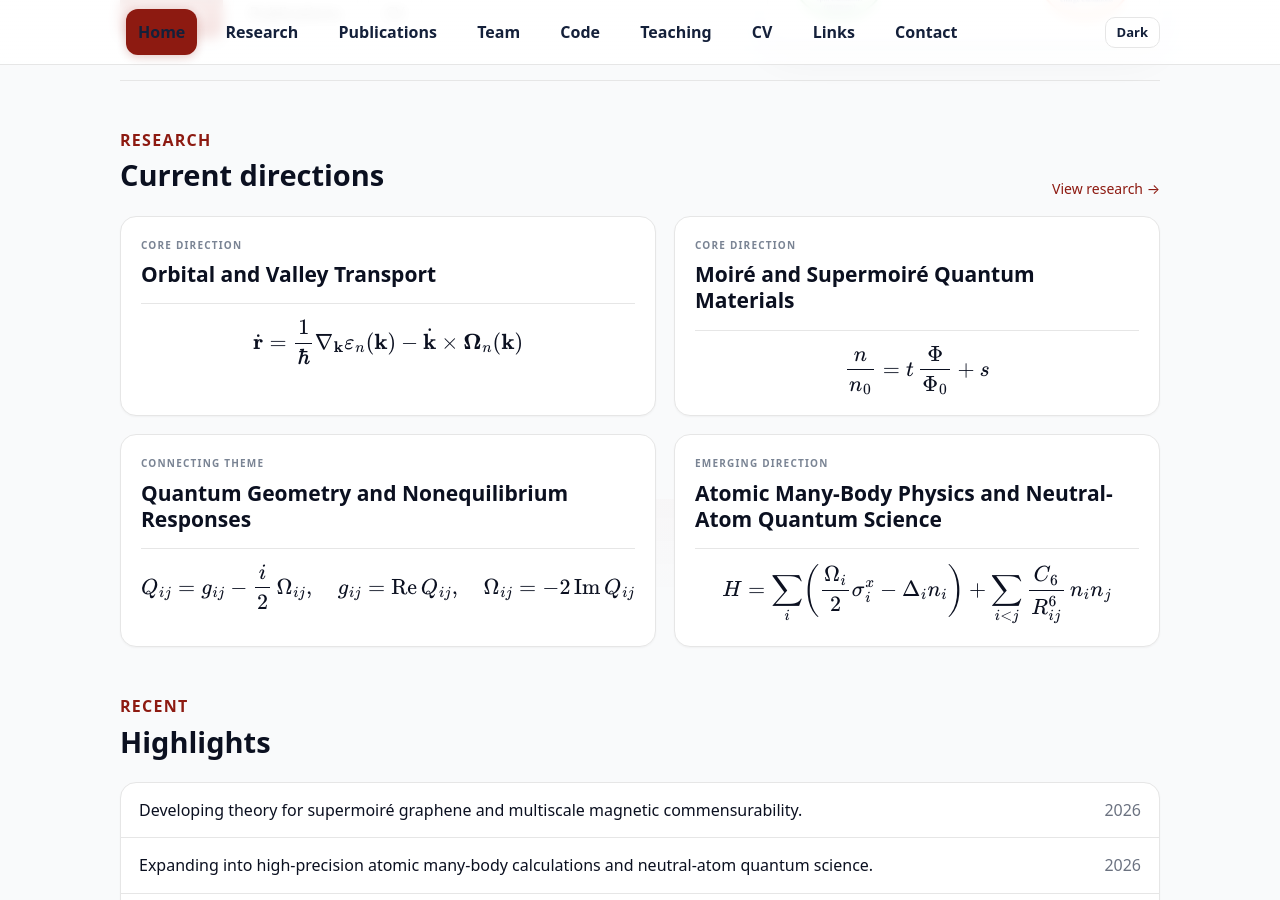
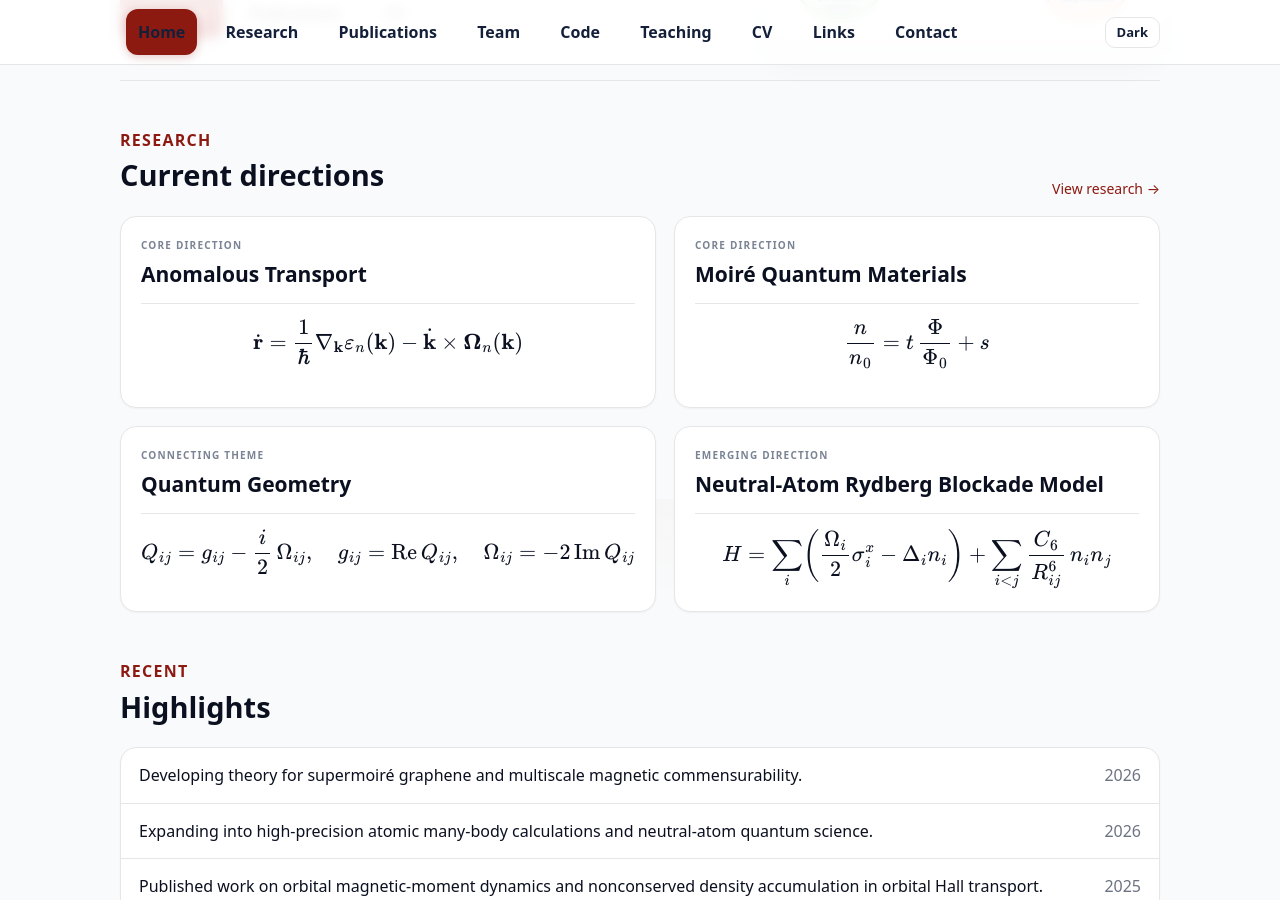
Before and after one commit to sunohao/sunohao.github.io, a Jekyll site: the page built from index.md, in a window 1280 px wide and 900 px high, scrolled down 401 px. Built offline with Jekyll 4.4.1, drawn with Linux system fonts in a browser that asks for light colours.

Commit message:
Refine current direction titles

```diff
--- a/index.md
+++ b/index.md
@@ -34,25 +34,25 @@ title: Home
   <div class="research-grid">
     <div class="card pad research-card research-primary">
       <div class="research-kicker">CORE DIRECTION</div>
-      <h3>Orbital and Valley Transport</h3>
+      <h3>Anomalous Transport</h3>
       <div class="direction-eq">\( \displaystyle \dot{\mathbf r}=\frac{1}{\hbar}\nabla_{\mathbf k}\varepsilon_n(\mathbf k)-\dot{\mathbf k}\times\mathbf\Omega_n(\mathbf k) \)</div>
     </div>
 
     <div class="card pad research-card research-primary">
       <div class="research-kicker">CORE DIRECTION</div>
-      <h3>Moiré and Supermoiré Quantum Materials</h3>
+      <h3>Moiré Quantum Materials</h3>
       <div class="direction-eq">\( \displaystyle \frac{n}{n_0}=t\,\frac{\Phi}{\Phi_0}+s \)</div>
     </div>
 
     <div class="card pad research-card">
       <div class="research-kicker">CONNECTING THEME</div>
-      <h3>Quantum Geometry and Nonequilibrium Responses</h3>
+      <h3>Quantum Geometry</h3>
       <div class="direction-eq">\( \displaystyle Q_{ij}=g_{ij}-\frac{i}{2}\,\Omega_{ij},\quad g_{ij}=\operatorname{Re}Q_{ij},\quad \Omega_{ij}=-2\operatorname{Im}Q_{ij} \)</div>
     </div>
 
     <div class="card pad research-card research-emerging">
       <div class="research-kicker">EMERGING DIRECTION</div>
-      <h3>Atomic Many-Body Physics and Neutral-Atom Quantum Science</h3>
+      <h3>Neutral-Atom Rydberg Blockade Model</h3>
       <div class="direction-eq">\( \displaystyle H=\sum_i\!\left(\frac{\Omega_i}{2}\sigma_i^x-\Delta_i n_i\right)+\sum_{i<j}\frac{C_6}{R_{ij}^6}\,n_i n_j \)</div>
     </div>
   </div>
```
